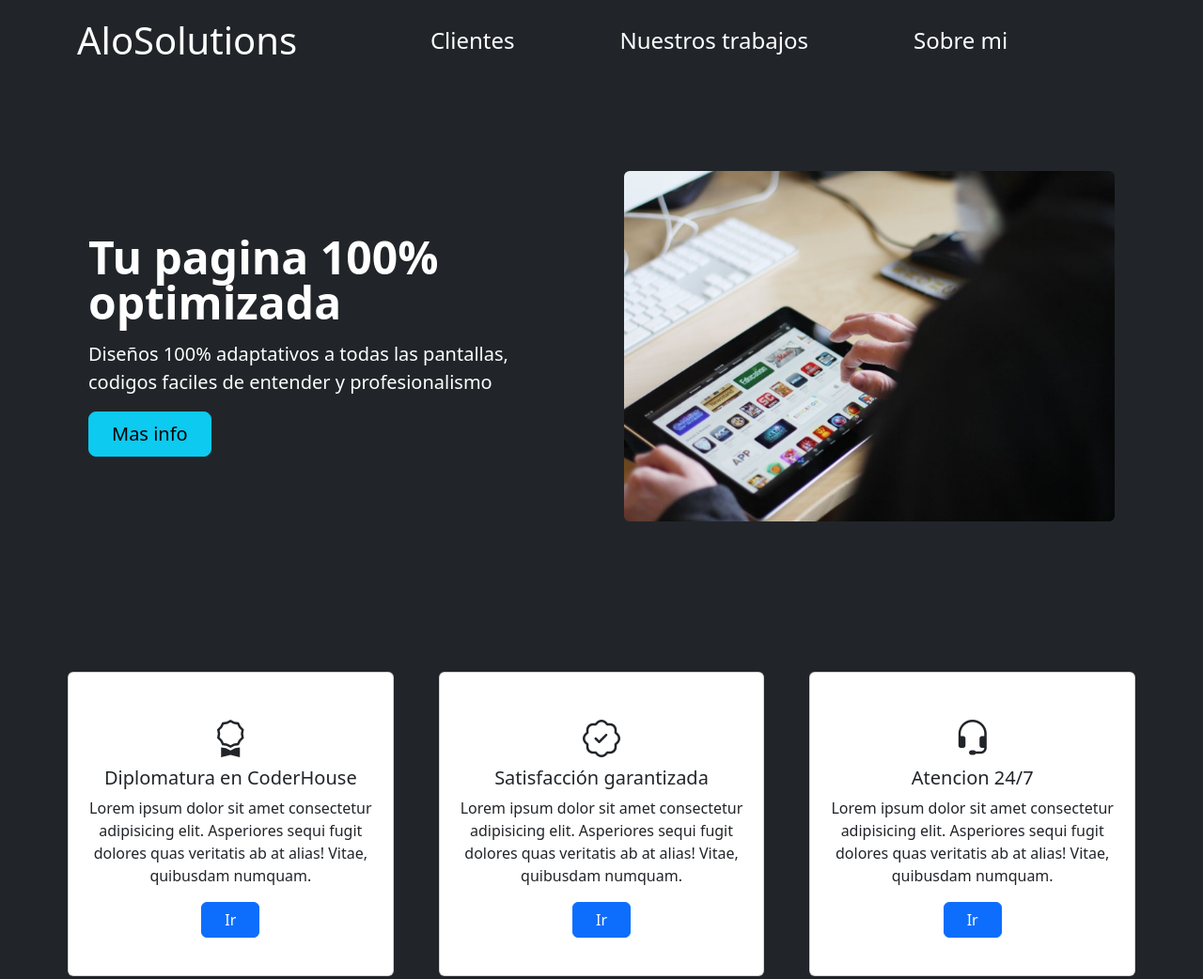
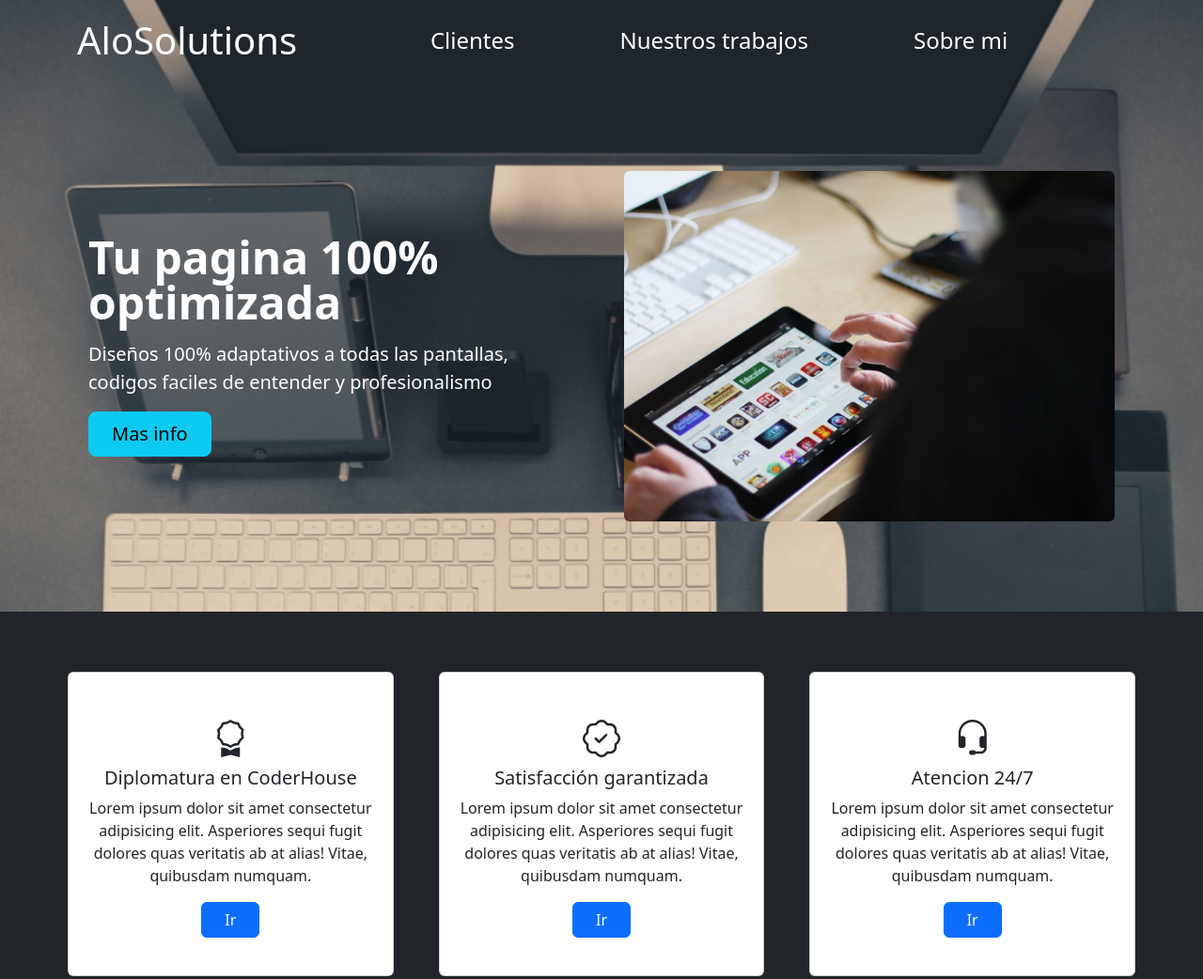
Before and after one commit to alobarros8/Landingalo, a website: page index.html in a window 1280 px wide. Shown: the top 1042 px of the page at 94% size. Drawn offline with nearby package versions, Linux system fonts and the light colour scheme.

Commit message:
cambio clase

```diff
--- a/index.html
+++ b/index.html
@@ -18,7 +18,7 @@
     />
   </head>
   <body>
-    <div class="bg-dark
+    <div class="bg-img
     ">
       <!--header-->
       <header class="sticky-top">
--- a/scss/style.scss
+++ b/scss/style.scss
@@ -1,5 +1,5 @@
 .bg-img {
-  background-image: url(assets/placeimg_1000_480_tech.jpg);
+  background-image: url(../assets/placeimg_1000_480_tech.jpg);
   background-size: cover;
   z-index: -1;
 }
```
Also changed, not shown: style.css.
